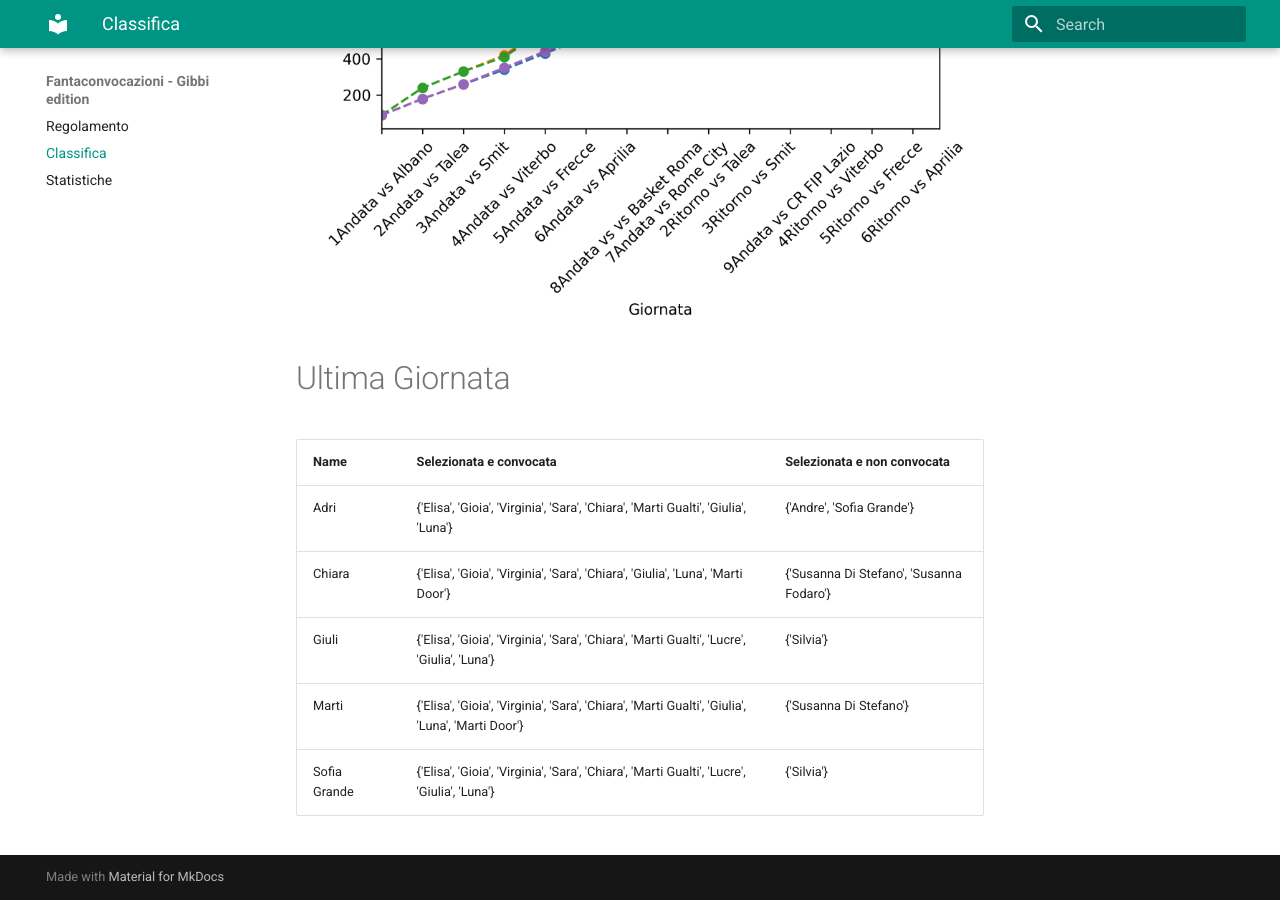
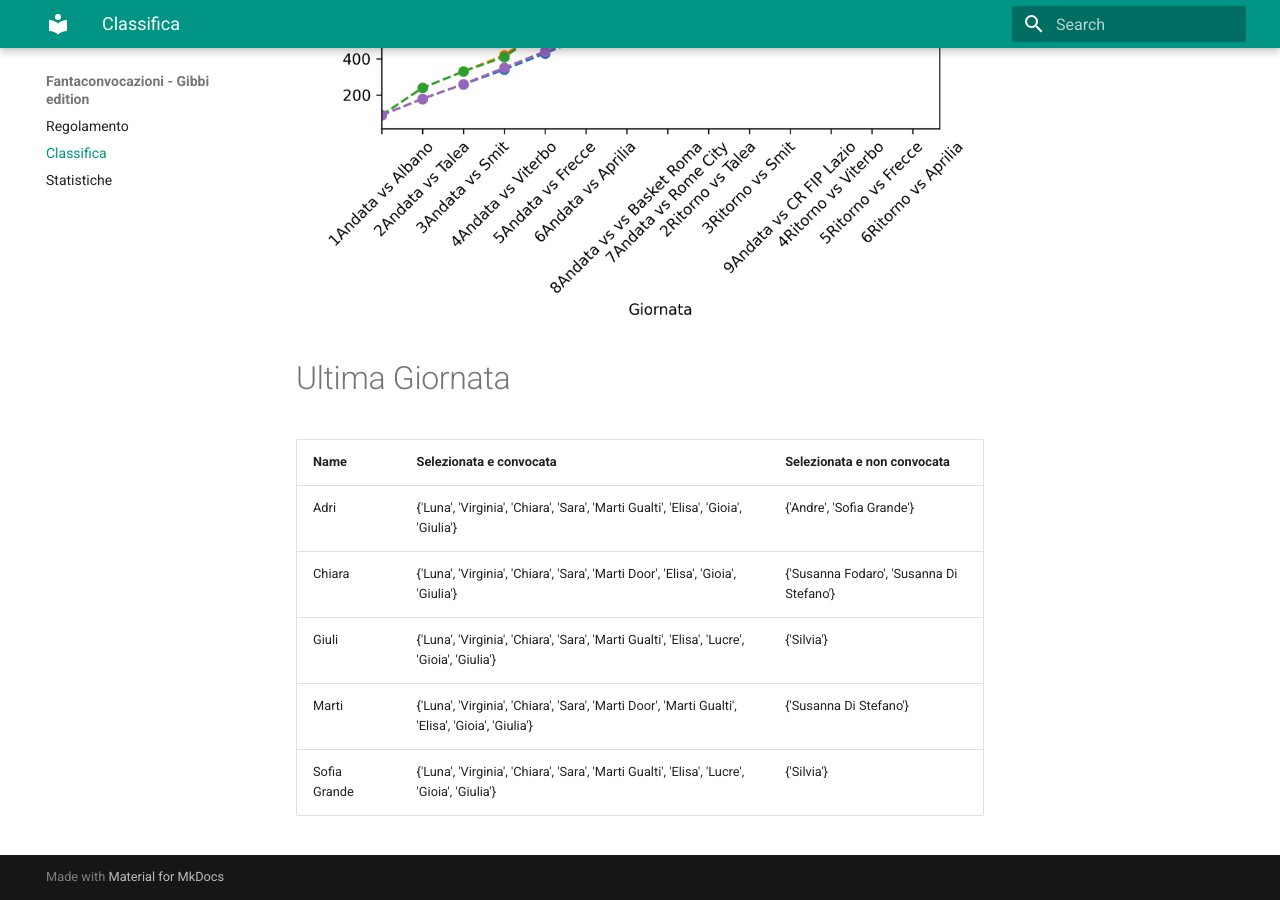
Before and after one commit to martinig94/fantagibbi, an MkDocs documentation site: the page built from docs/Classifica.md, in a window 1280 px wide and 900 px high, scrolled down 790 px. Built offline with MkDocs 1.6.1 and Material for MkDocs 9.7.7, drawn with Linux system fonts in a browser that asks for light colours.

Commit message:
Auto-update from main.py

```diff
--- a/docs/Classifica.md
+++ b/docs/Classifica.md
@@ -18,9 +18,9 @@
 <!-- START_TABLE CORRECT -->
 | Name         | Selezionata e convocata                                                                          | Selezionata e non convocata              |
 |:-------------|:-------------------------------------------------------------------------------------------------|:-----------------------------------------|
-| Adri         | {'Elisa', 'Gioia', 'Virginia', 'Sara', 'Chiara', 'Marti Gualti', 'Giulia', 'Luna'}               | {'Andre', 'Sofia Grande'}                |
-| Chiara       | {'Elisa', 'Gioia', 'Virginia', 'Sara', 'Chiara', 'Giulia', 'Luna', 'Marti Door'}                 | {'Susanna Di Stefano', 'Susanna Fodaro'} |
-| Giuli        | {'Elisa', 'Gioia', 'Virginia', 'Sara', 'Chiara', 'Marti Gualti', 'Lucre', 'Giulia', 'Luna'}      | {'Silvia'}                               |
-| Marti        | {'Elisa', 'Gioia', 'Virginia', 'Sara', 'Chiara', 'Marti Gualti', 'Giulia', 'Luna', 'Marti Door'} | {'Susanna Di Stefano'}                   |
-| Sofia Grande | {'Elisa', 'Gioia', 'Virginia', 'Sara', 'Chiara', 'Marti Gualti', 'Lucre', 'Giulia', 'Luna'}      | {'Silvia'}                               |
+| Adri         | {'Luna', 'Virginia', 'Chiara', 'Sara', 'Marti Gualti', 'Elisa', 'Gioia', 'Giulia'}               | {'Andre', 'Sofia Grande'}                |
+| Chiara       | {'Luna', 'Virginia', 'Chiara', 'Sara', 'Marti Door', 'Elisa', 'Gioia', 'Giulia'}                 | {'Susanna Fodaro', 'Susanna Di Stefano'} |
+| Giuli        | {'Luna', 'Virginia', 'Chiara', 'Sara', 'Marti Gualti', 'Elisa', 'Lucre', 'Gioia', 'Giulia'}      | {'Silvia'}                               |
+| Marti        | {'Luna', 'Virginia', 'Chiara', 'Sara', 'Marti Door', 'Marti Gualti', 'Elisa', 'Gioia', 'Giulia'} | {'Susanna Di Stefano'}                   |
+| Sofia Grande | {'Luna', 'Virginia', 'Chiara', 'Sara', 'Marti Gualti', 'Elisa', 'Lucre', 'Gioia', 'Giulia'}      | {'Silvia'}                               |
 <!-- END_TABLE CORRECT -->
```
